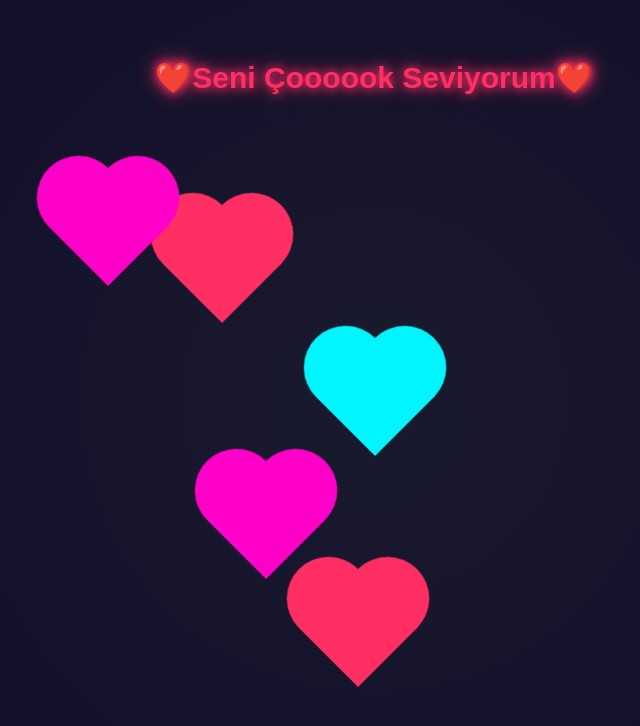
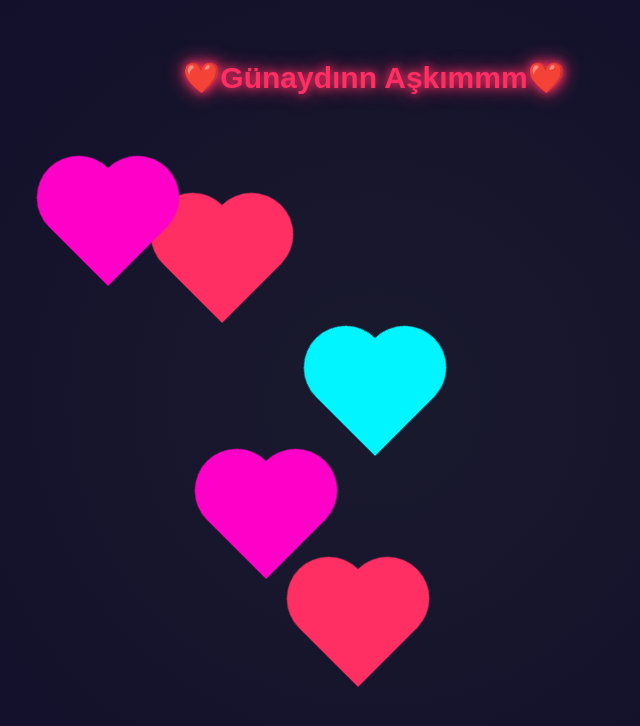
Before and after one commit to isa2727/MySweetBaby, a plain HTML site: page index.html in a window 1280 px wide. Shown: the whole page, without its empty margins (266-906 px from the left). Drawn offline with Linux system fonts and the light colour scheme.

Commit message:
Update index.html

```diff
--- a/index.html
+++ b/index.html
@@ -83,7 +83,7 @@ h1{
 
 <body>
 
-<h1> ❤️Seni Çoooook Seviyorum❤️</h1>
+<h1> ❤️Günaydınn Aşkımmm❤️</h1>
 <div class="area" id="area"></div>
 <div class="final-message" id="finalMsg">
  ❤️ Kalbimdesin ❤️
```
